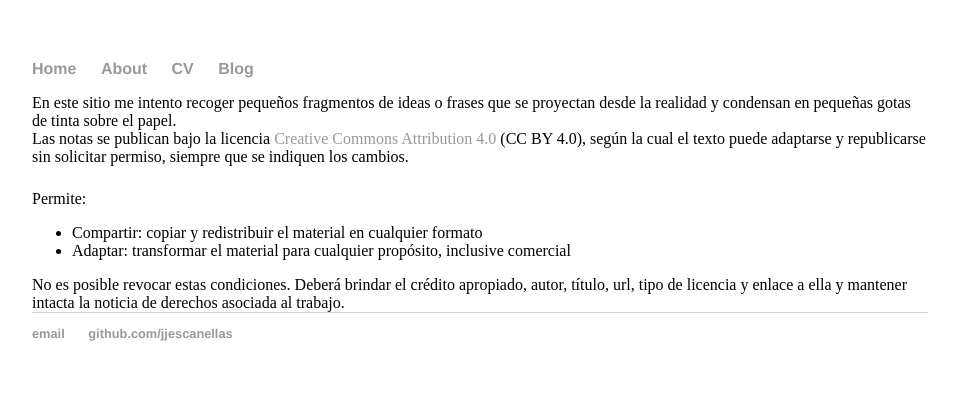
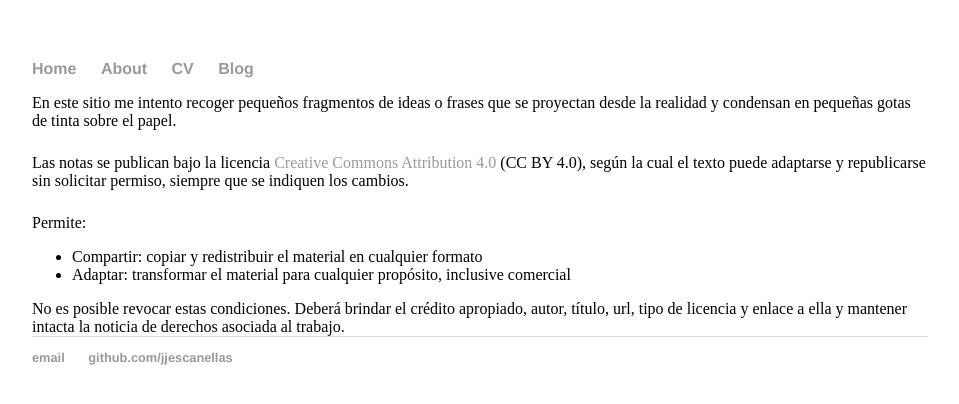
Before and after one commit to jjescanellas/jjescanellas.github.io, a Jekyll site: the page built from about/index.html, in a window 1280 px wide. Shown: the top 404 px of the page, without its empty margins (160-1119 px from the left). Built offline with Jekyll 4.4.1, drawn with Linux system fonts in a browser that asks for light colours.

```diff
--- a/about/index.html
+++ b/about/index.html
@@ -4,7 +4,7 @@ title: Descripción
 ---
 <div class="blurb"
   <p>En este sitio me intento recoger pequeños fragmentos de ideas o frases que se proyectan desde la realidad
-  y condensan en pequeñas gotas de tinta sobre el papel.
+  y condensan en pequeñas gotas de tinta sobre el papel.</p>
 </div>
 
 <div class="container">
```
